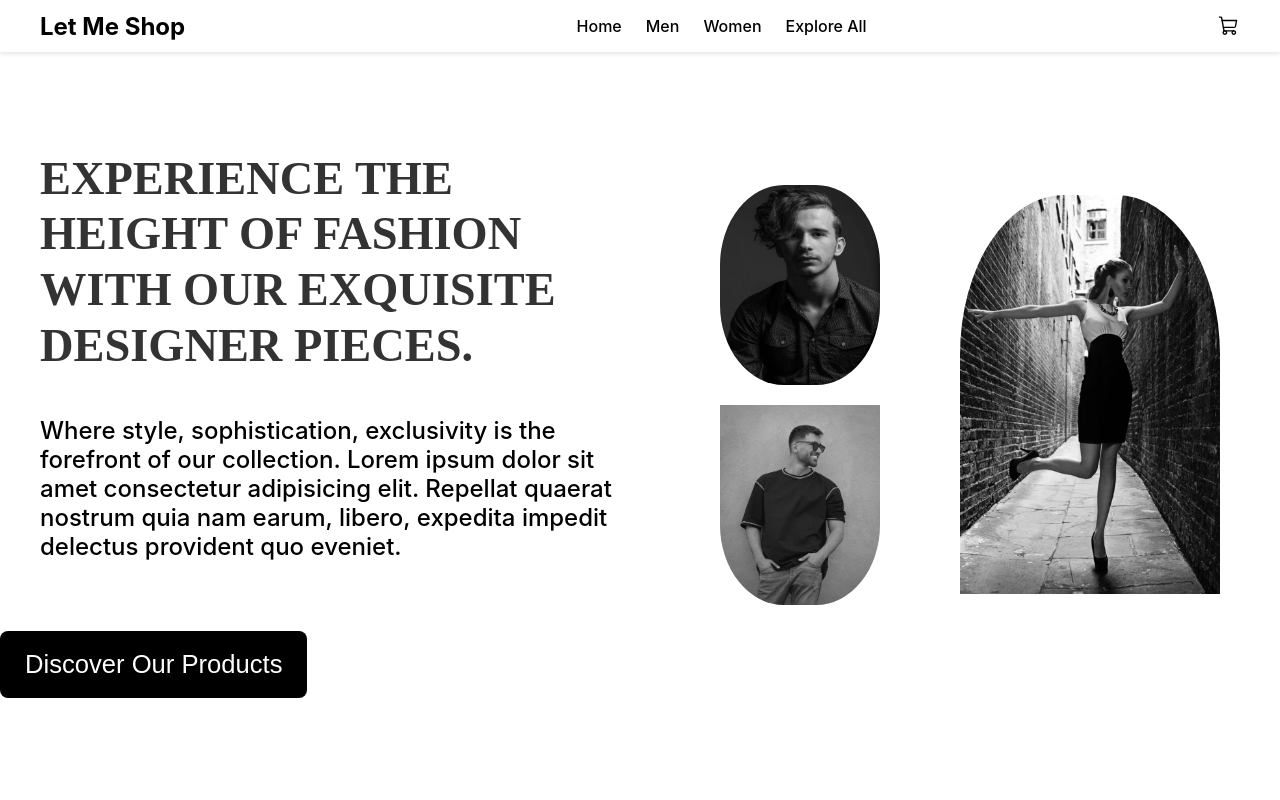
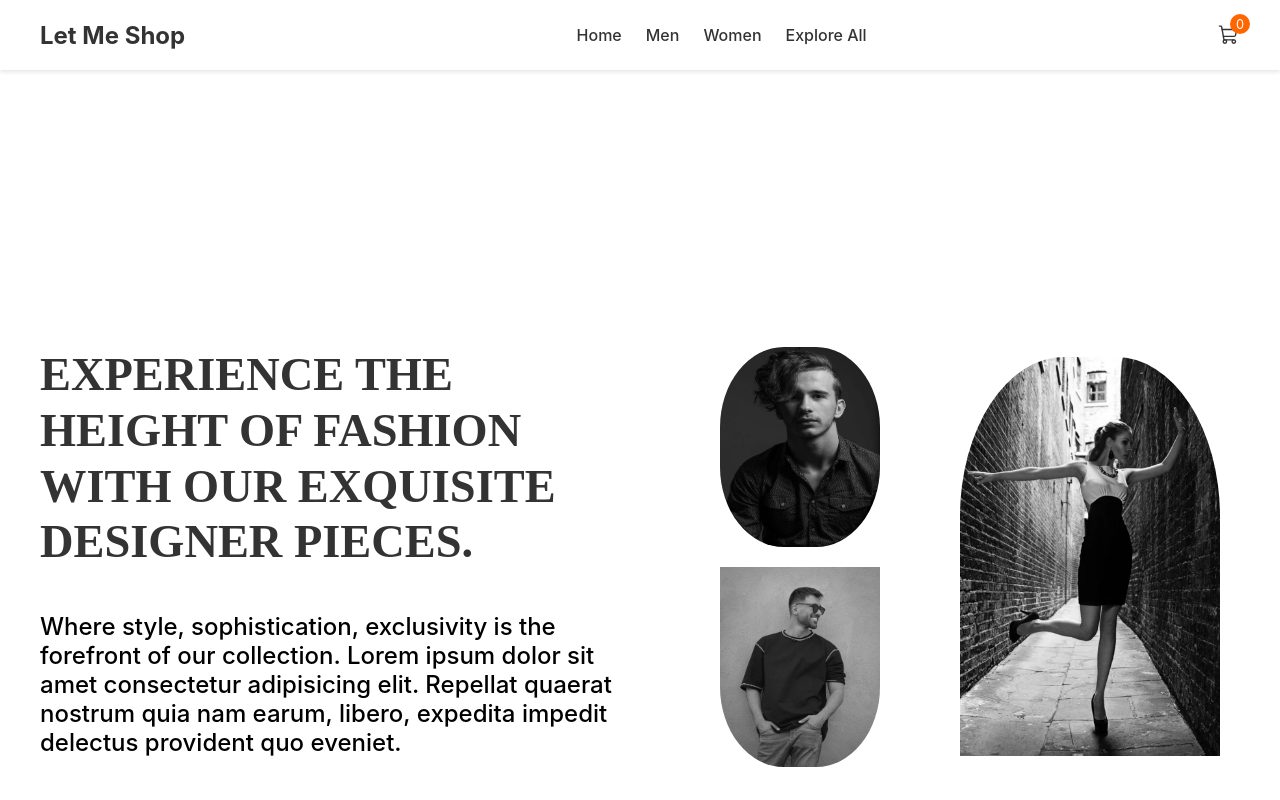
Before and after one commit to srushti84/E-Commerce-React, a React (Create React App) app: page / in a window 1280 px wide. Shown: the top 800 px of the page. Built offline with nearby package versions, Linux system fonts and the light colour scheme.

Commit message:
Update Navbar.css

```diff
--- a/src/components/Navbar/Navbar.css
+++ b/src/components/Navbar/Navbar.css
@@ -1,4 +1,10 @@
-/* General header styles */
+:root {
+  --nav-height: 70px;
+  --primary-background: #fff;
+  --text-color: #333;
+  --accent-color: #ff6600;
+}
+
 .header {
   position: sticky;
   top: 0;
@@ -10,7 +16,6 @@
   box-shadow: 0 2px 4px rgba(0, 0, 0, 0.1);
 }
 
-/* Navbar container styles */
 .nav {
   display: flex;
   justify-content: space-between;
@@ -22,7 +27,6 @@
   margin: 0 auto;
 }
 
-/* Brand name styles */
 .brand-name {
   font-weight: 700;
   font-size: 1.5rem;
@@ -39,7 +43,6 @@
   color: var(--accent-color);
 }
 
-/* Navigation links container styles */
 .nav-link_container {
   display: flex;
   gap: 24px;
@@ -57,7 +60,6 @@
   color: var(--accent-color);
 }
 
-/* Cart icon styles */
 .cart-icon {
   position: relative;
   display: flex;
@@ -82,7 +84,6 @@
   font-size: 0.8rem;
 }
 
-/* Navigation button for mobile */
 .nav-secondary_btn {
   display: none;
   flex-direction: column;
@@ -110,7 +111,6 @@
   transform: translateY(-6px) rotate(-45deg);
 }
 
-/* Cart overlay styles */
 .nav-overlay {
   display: none;
   position: fixed;
@@ -126,7 +126,6 @@
   display: block;
 }
 
-/* Mobile styles */
 @media (max-width: 800px) {
   .nav-link_container {
     display: flex;
```
